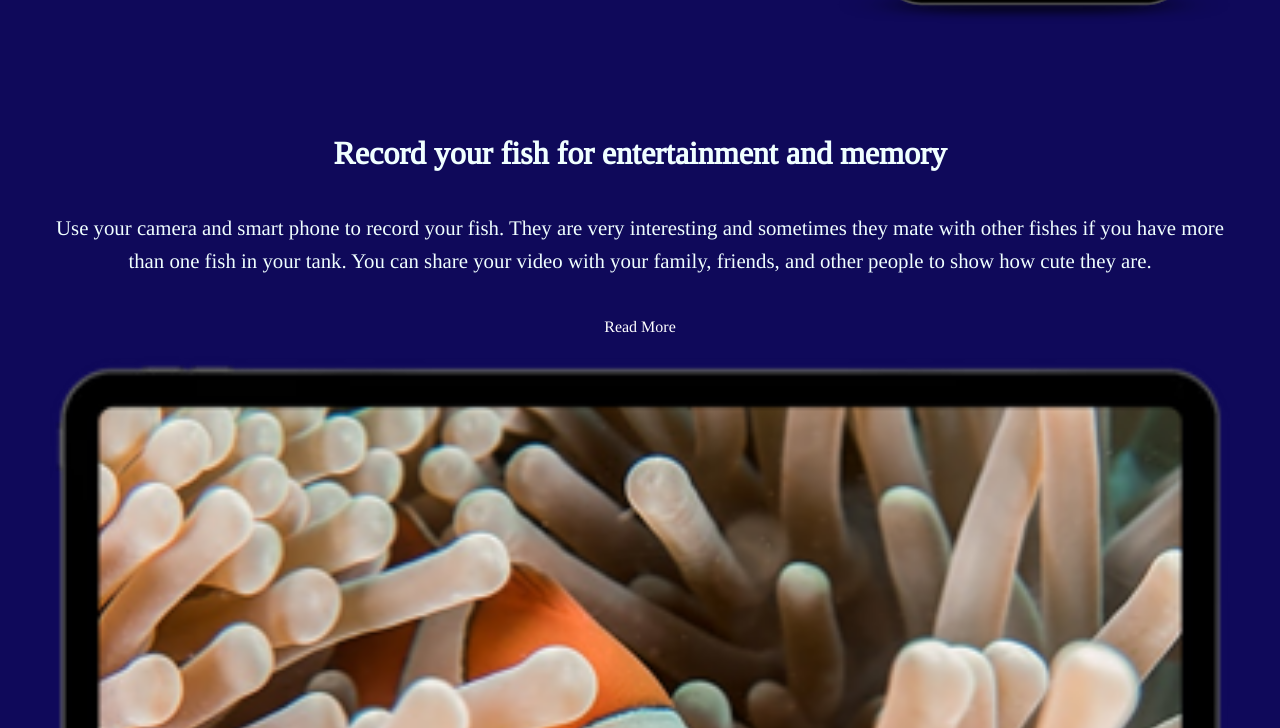
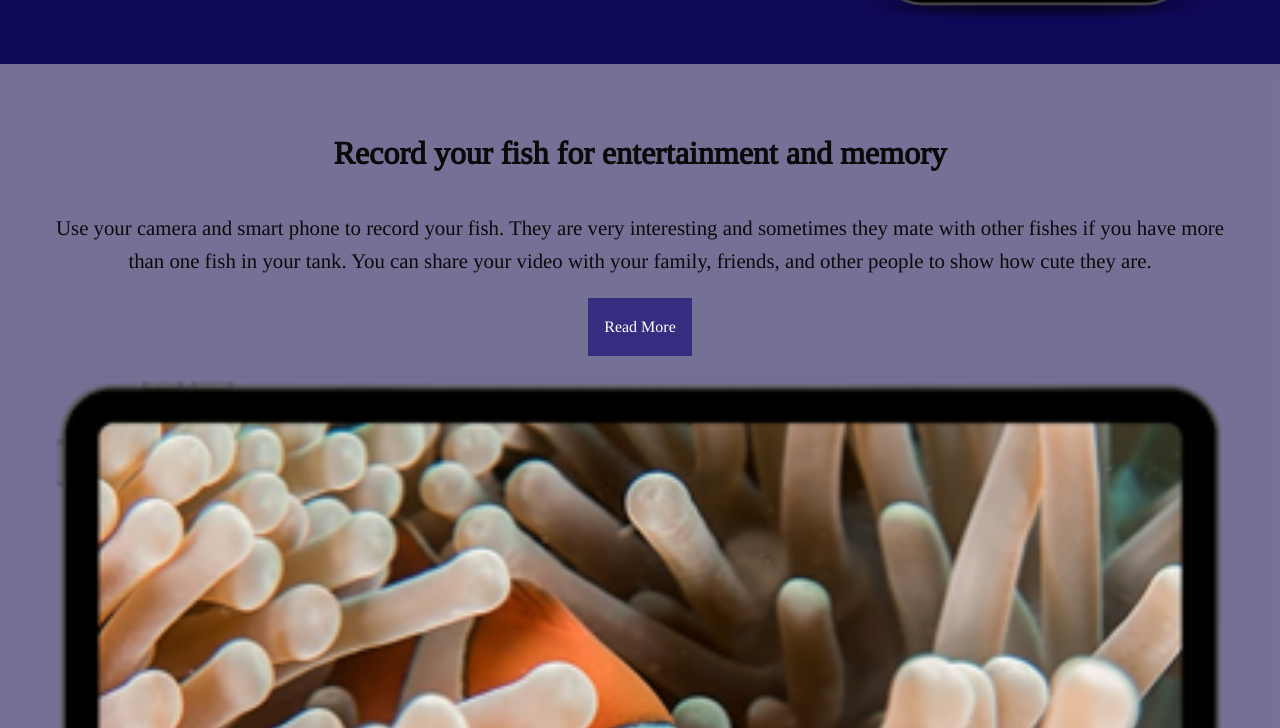
Before and after one commit to webroyit/v4k20s-PlayFish, a plain HTML site: page index.html in a window 1280 px wide. Shown: the part 1952-2680 px from the top of the page. Drawn offline with nearby package versions, Linux system fonts and the light colour scheme.

Commit message:
Add some styles

```diff
--- a/css/style.css
+++ b/css/style.css
@@ -4,7 +4,7 @@
 :root{
     --primary-color: #e1341e;
     --primary-color-hover: #df4a37;
-    --secondary-color: #493eacab;
+    --secondary-color: #170c77ab;
     --secondary-color-hover: #493eacab;
     --light-color: #a8a5b4ab;
 }
@@ -55,6 +55,14 @@ a {
     background: var(--primary-color-hover);
 }
 
+.btn-secondary {
+    background: var(--secondary-color);
+}
+
+.btn-secondary:hover {
+    background: var(--secondary-color-hover);
+}
+
 /* text colors */
 .text-primary{
     color: var(--primary-color);
@@ -62,6 +70,11 @@ a {
 
 .text-light{
     color: var(--light-color);
+}
+
+.bg-light{
+    background: var(--light-color);
+    color: rgb(10, 10, 10);
 }
 
 /* showcase */
--- a/index.html
+++ b/index.html
@@ -72,7 +72,7 @@
                 Use your camera and smart phone to record your fish.  They are very interesting and sometimes they mate with other fishes if you have
                 more than one fish in your tank.  You can share your video with your family, friends, and other people to show how cute they are.
             </p>
-            <a href="#" class="btn btn-secondary">Read More</a>
+            <a href="#" class="btn btn-secondary mb">Read More</a>
             <img src="img/mockup2.png" alt="Mockup2 Picture" />
         </div>
     </section>
```
